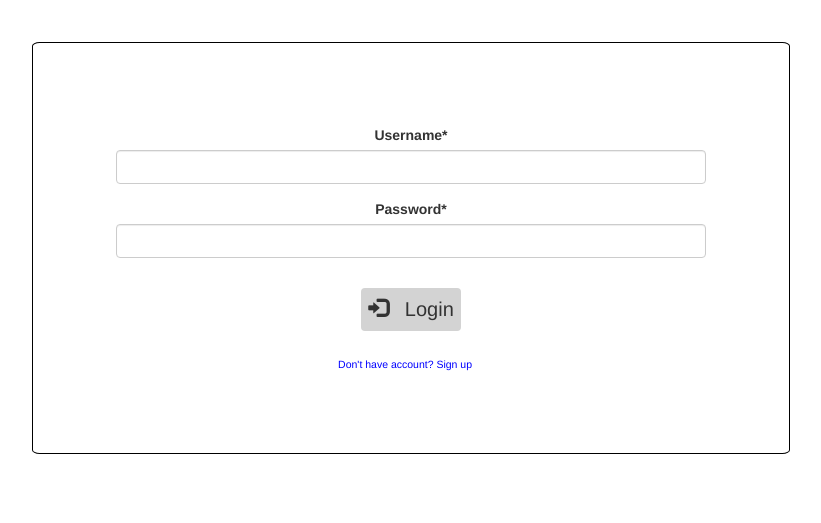
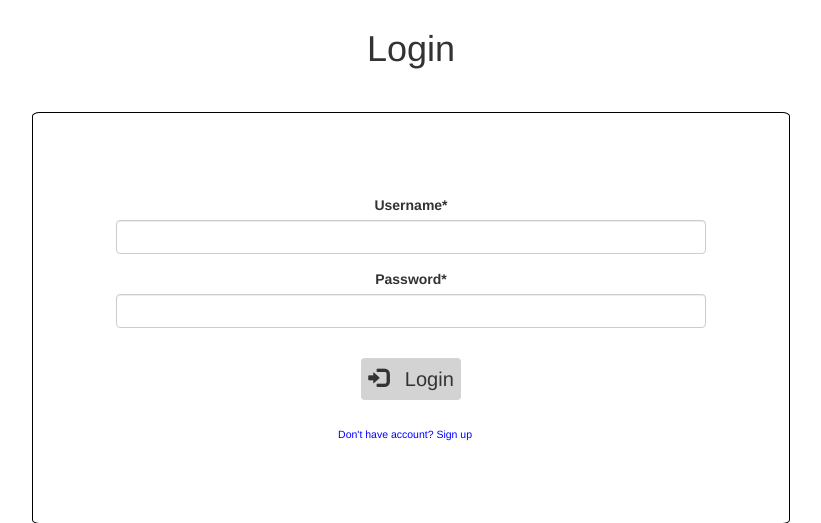
Before and after one commit to camperjett/bookyourshow, a Django app: page /login/ in a window 1280 px wide. Shown: the part 51-574 px from the top of the page, without its empty margins (229-1050 px from the left). Run offline with Django 3.2, Linux system fonts and the light colour scheme; some libraries are stand-ins or nearby versions.

Commit message:
Update login.html

```diff
--- a/user/templates/user/login.html
+++ b/user/templates/user/login.html
@@ -1,7 +1,12 @@
 {% extends "user/index.html" %}
 {% load crispy_forms_tags %}
 {% block start %}
-
+<style>
+    h1{
+    text-align: center;
+    }
+</style>
+<h1>Login</h1>
  <div class="content-section col-md-8 col-md-offset-2">
   <center>
   <form method="POST" style="border: 1px solid black; margin: 4%; padding:10%; border-radius:1%;">
```
